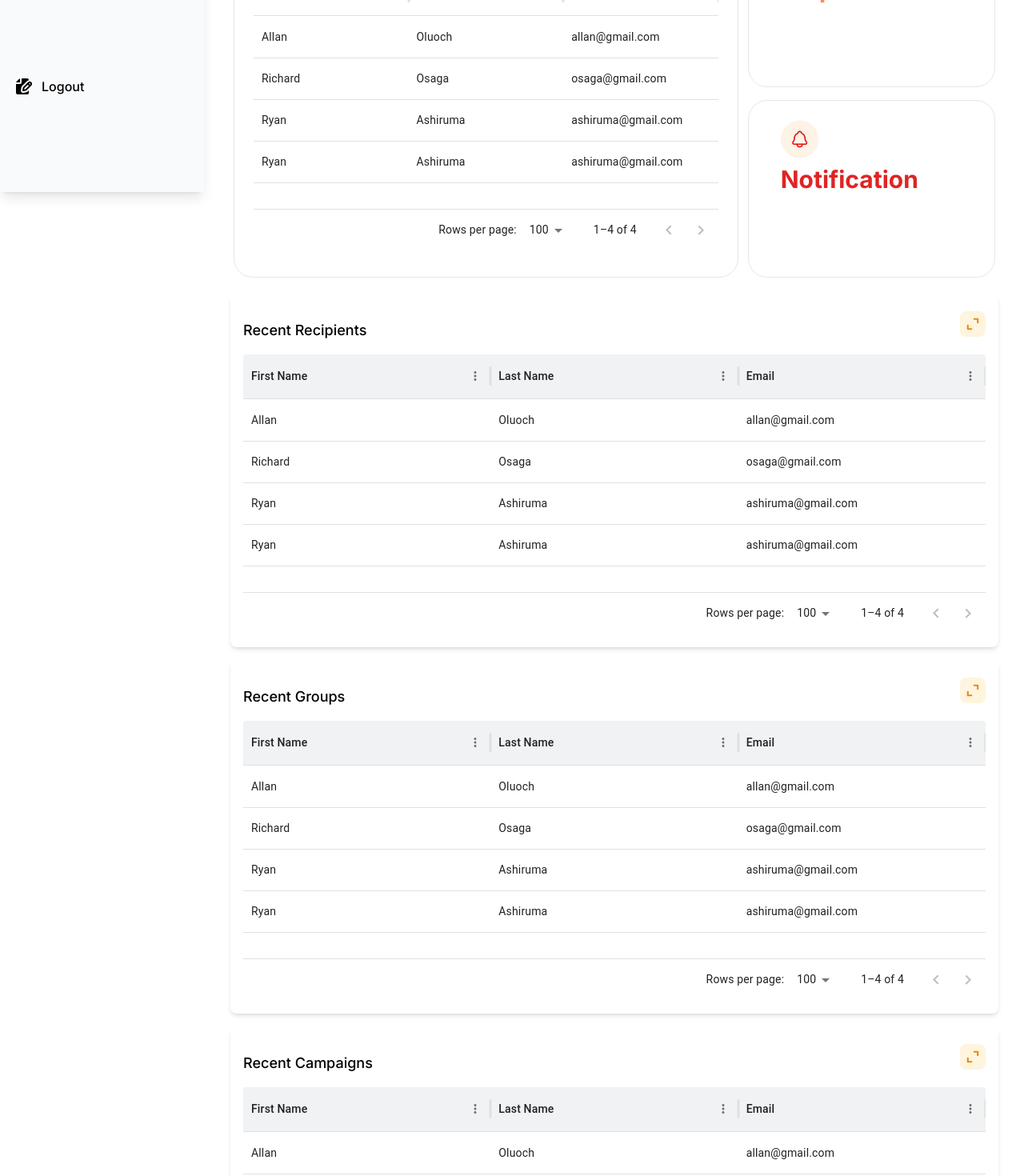
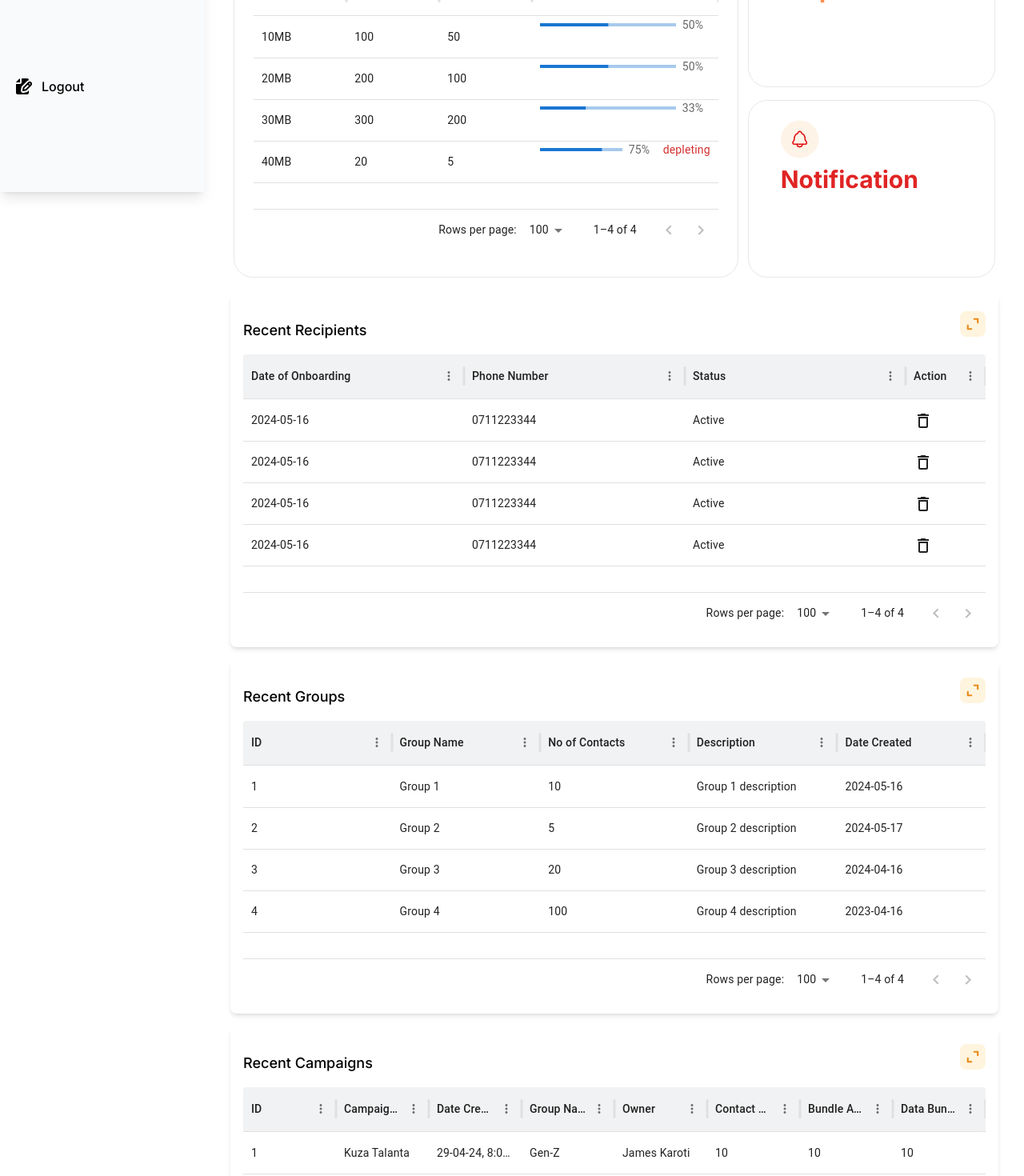
Before and after one commit to rosaga/PML_Frontend_V2, a Next.js app: page /apps/1/dashboard in a window 1280 px wide. Shown: the part 560-2030 px from the top of the page at 80% size. Built offline with nearby package versions, Linux system fonts and the light colour scheme; no server answers.

Commit message:
update to dashboards

```diff
--- a/src/app/apps/[appId]/dashboard/page.tsx
+++ b/src/app/apps/[appId]/dashboard/page.tsx
@@ -1,111 +1,208 @@
+"use client";
 import Sidebar from "@/components/sidebar/sidebar";
 import React from "react";
 import { DataGrid, GridRowsProp, GridColDef } from "@mui/x-data-grid";
 import Image from "next/image";
 import Button from '@mui/material/Button';
 import IosShareIcon from '@mui/icons-material/IosShare';
+import LinearProgress from '@mui/material/LinearProgress';
+import Box from '@mui/material/Box';
+import Typography from '@mui/material/Typography';
+import DeleteIcon from '@mui/icons-material/DeleteOutline';
+// import DeleteOutlineIcon from '@mui/icons-material/DeleteOutline';
+
+interface RowData {
+  id: number;
+  data_bundle: string;
+  units_bought: number;
+  unit_balance: number;
+  progress: number;
+}
 
 const Dashboard = () => {
-  const rows: GridRowsProp = [
+  const rows: GridRowsProp<RowData> = [
     {
       id: 1,
-      first_name: "Allan",
-      last_name: "Oluoch",
-      email: "allan@gmail.com",
+      data_bundle: '10MB',
+      units_bought: 100,
+      unit_balance: 50,
+      progress: 50,
     },
     {
       id: 2,
-      first_name: "Richard",
-      last_name: "Osaga",
-      email: "osaga@gmail.com",
+      data_bundle: '20MB',
+      units_bought: 200,
+      unit_balance: 100,
+      progress: 50,
     },
     {
       id: 3,
-      first_name: "Victor",
-      last_name: "Siderra",
-      email: "siderra@gmail.com",
+      data_bundle: '30MB',
+      units_bought: 300,
+      unit_balance: 200,
+      progress: 66.67,
     },
     {
-      id: 3,
-      first_name: "Ryan",
-      last_name: "Ashiruma",
-      email: "ashiruma@gmail.com",
+      id: 4,
+      data_bundle: '40MB',
+      units_bought: 20,
+      unit_balance: 5,
+      progress: 25,
     },
   ];
 
+  const calculateProgress = (unitsBought: number, unitBalance: number): number => {
+    return ((unitsBought - unitBalance) / unitsBought) * 100;
+  };
+
+  const renderProgress = (params: any) => {
+    const progress = calculateProgress(params.row.units_bought, params.row.unit_balance);
+    return (
+      <Box display="flex" alignItems="center">
+        <Box width="100%" mr={1}>
+          <LinearProgress variant="determinate" value={progress} />
+        </Box>
+        <Box minWidth={35}>
+          <Typography variant="body2" color="textSecondary">{`${Math.round(progress)}%`}</Typography>
+        </Box>
+        {progress > 70 && <Typography variant="body2" color="error" style={{ marginLeft: 8 }}>depleting</Typography>}
+      </Box>
+    );
+  };
+
   const columns: GridColDef[] = [
-    { field: "first_name", headerName: "First Name", flex: 1 },
-    { field: "last_name", headerName: "Last Name", flex: 1 },
-    { field: "email", headerName: "Email", flex: 1 },
+    { field: "data_bundle", headerName: "Data Bundle", flex: 1 },
+    { field: "units_bought", headerName: "Units Bought", flex: 1 },
+    { field: "unit_balance", headerName: "Unit Balance", flex: 1 },
+    { field: "progress", headerName: "Progress", flex: 2, renderCell: renderProgress },
   ];
 
   const rows1: GridRowsProp = [
     {
       id: 1,
-      date: "2024-05-16",
-      phone: "0711223344",
-      status: "ACTIVE",
+      date_of_onboarding: "2024-05-16",
+      phone_number: "0711223344",
+      status: "Active",
     },
     {
       id: 2,
-      date: "2024-05-16",
-      phone: "0711223344",
-      status: "ACTIVE",
+      date_of_onboarding: "2024-05-16",
+      phone_number: "0711223344",
+      status: "Active",
     },
     {
       id: 3,
-      date: "2024-05-16",
-      phone: "0711223344",
-      status: "ACTIVE",
+      date_of_onboarding: "2024-05-16",
+      phone_number: "0711223344",
+      status: "Active",
     },
     {
-      id: 3,
-      date: "2024-05-16",
-      phone: "0711223344",
-      status: "ACTIVE",
+      id: 4,
+      date_of_onboarding: "2024-05-16",
+      phone_number: "0711223344",
+      status: "Active",
     },
   ];
 
   const columns1: GridColDef[] = [
-    { field: "date", headerName: "Date of Onboarding", flex: 1 },
-    { field: "phone", headerName: "Phone No", flex: 1 },
+    { field: "date_of_onboarding", headerName: "Date of Onboarding", flex: 1 },
+    { field: "phone_number", headerName: "Phone Number", flex: 1 },
     { field: "status", headerName: "Status", flex: 1 },
+    { field: "Action", headerName: "Action", flex: 0, renderCell: (params) => <DeleteIcon /> },
   ];
-
   const rows2: GridRowsProp = [
     {
       id: 1,
-      date: "2024-05-16",
-      phone: "0711223344",
-      status: "ACTIVE",
+      group_name: "Group 1",
+      no_contact: 10,
+      description: "Group 1 description",
+      date_created: "2024-05-16",
     },
     {
-      id: 2,
-      date: "2024-05-16",
-      phone: "0711223344",
-      status: "ACTIVE",
+      id:2,
+      group_name: "Group 2",
+      no_contact: 5,
+      description: "Group 2 description",
+      date_created: "2024-05-17",
     },
     {
-      id: 3,
-      date: "2024-05-16",
-      phone: "0711223344",
-      status: "ACTIVE",
+      id:3,
+      group_name: "Group 3",
+      no_contact: 20,
+      description: "Group 3 description",
+      date_created: "2024-04-16",
     },
     {
-      id: 3,
-      date: "2024-05-16",
-      phone: "0711223344",
-      status: "ACTIVE",
+      id:4,
+      group_name: "Group 4",
+      no_contact: 100,
+      description: "Group 4 description",
+      date_created: "2023-04-16",
     },
   ];
 
   const columns2: GridColDef[] = [
-    { field: "date", headerName: "ID", flex: 1 },
-    { field: "phone", headerName: "Group Name", flex: 1 },
-    { field: "status", headerName: "No of Contacts", flex: 1 },
-    { field: "phone", headerName: "Description", flex: 1 },
-    { field: "status", headerName: "Date Created", flex: 1 },
+    { field: "id", headerName: "ID", flex: 1 },
+    { field: "group_name", headerName: "Group Name", flex: 1 },
+    { field: "no_contact", headerName: "No of Contacts", flex: 1 },
+    { field: "description", headerName: "Description", flex: 1 },
+    { field: "date_created", headerName: "Date Created", flex: 1 },
   ];
+  const rows3: GridRowsProp = [
+    {
+      id: 1,
+      campaign_name: "Kuza Talanta",
+      date_created: "29-04-24, 8:00pm",
+      group_name: "Gen-Z",
+      owner: "James Karoti",
+      contact_counts: 10,
+      bundle_amount: 10,
+      data_bundle_type: 10,
+    },
+    {
+      id: 2,
+      campaign_name: "Kuza Talanta",
+      date_created: "29-04-24, 8:00pm",
+      group_name: "Gen-Z",
+      owner: "James Karoti",
+      contact_counts: 10,
+      bundle_amount: 10,
+      data_bundle_type: 10,
+    },
+    {
+      id: 3,
+      campaign_name: "Kuza Talanta",
+      date_created: "29-04-24, 8:00pm",
+      group_name: "Gen-Z",
+      owner: "James Karoti",
+      contact_counts: 10,
+      bundle_amount: 10,
+      data_bundle_type: 10,
+    },
+    {
+      id: 4,
+      campaign_name: "Kuza Talanta",
+      date_created: "29-04-24, 8:00pm",
+      group_name: "Gen-Z",
+      owner: "James Karoti",
+      contact_counts: 10,
+      bundle_amount: 10,
+      data_bundle_type: 10,
+    },
+  ];
+
+  const columns3: GridColDef[] = [
+    { field: "id", headerName: "ID", flex: 1 },
+    { field: "campaign_name", headerName: "Campaign Name", flex: 1 },
+    { field: "date_created", headerName: "Date Created", flex: 1 },
+    { field: "group_name", headerName: "Group Name", flex: 1 },
+    { field: "owner", headerName: "Owner", flex: 1 },
+    { field: "contact_counts", headerName: "Contact Counts", flex: 1 },
+    { field: "bundle_amount", headerName: "Bundle Amount", flex: 1 },
+    { field: "data_bundle_type", headerName: "Data Bundle Type", flex: 1 },
+  ];
+
+
 
   return (
     <div className="p-4 sm:ml-64 h-screen ">
@@ -114,13 +211,13 @@ const Dashboard = () => {
           <div className="border-[1.5px] rounded-3xl">
             <div className="p-8">
               <p className="m-1 font-semibold text-lg">Summary Tiles</p>
-              <div className="flex items-center justify-between"><p className="m-1 text-md">Data Rewards Summary</p>
+              <div className="flex items-center justify-between">
+                <p className="m-1 text-md">Data Rewards Summary</p>
                 <Button variant="outlined" startIcon={<IosShareIcon />}>
                   Export
-      </Button></div>
-
+                </Button>
               </div>
-
+            </div>
             <div className="grid grid-cols-4 gap-4 p-8">
               <div className="border-1 shadow-sm rounded-lg p-6 flex flex-col">
                 <div className="flex justify-between items-center mb-4">
@@ -129,7 +226,7 @@ const Dashboard = () => {
                     <span>
                       <Image
                         style={{ color: "#F58426" }}
-                        className="w-12 h-12  rounded-lg "
+                        className="w-12 h-12 rounded-lg"
                         width={60}
                         height={60}
                         src="/images/Icon-0.svg"
@@ -150,7 +247,7 @@ const Dashboard = () => {
                     <span>
                       <Image
                         style={{ color: "#F58426" }}
-                        className="w-12 h-12  rounded-lg "
+                        className="w-12 h-12 rounded-lg"
                         width={60}
                         height={60}
                         src="/images/Icon-1.svg"
@@ -171,7 +268,7 @@ const Dashboard = () => {
                     <span>
                       <Image
                         style={{ color: "#F58426" }}
-                        className="w-12 h-12  rounded-lg "
+                        className="w-12 h-12 rounded-lg"
                         width={60}
                         height={60}
                         src="/images/Icon-1.svg"
@@ -192,7 +289,7 @@ const Dashboard = () => {
                     <span>
                       <Image
                         style={{ color: "#F58426" }}
-                        className="w-12 h-12  rounded-lg "
+                        className="w-12 h-12 rounded-lg"
                         width={60}
                         height={60}
                         src="/images/Icon-3.svg"
@@ -209,10 +306,8 @@ const Dashboard = () => {
             </div>
           </div>
           <div className="grid grid-cols-3 gap-3 my-4 p-1">
-
             <div className="col-span-2 rounded-3xl border-[1.5px] font-semibold text-md p-6">
               <p className="mt-2 font-medium text-lg">Data Balance</p>
-
               <div className="mt-4">
                 <div style={{ height: 350, width: "100%" }}>
                   <DataGrid
@@ -232,13 +327,13 @@ const Dashboard = () => {
                 <span>
                   <Image
                     style={{ color: "#F58426" }}
-                        className="w-12 h-12 ml-4 rounded-lg "
+                    className="w-12 h-12 ml-4 rounded-lg"
                     width={60}
                     height={60}
                     src="/images/help.svg"
                     blurDataURL="/bluriconloader.png"
                     placeholder="blur"
-                        alt="Recipients reached"
+                    alt="Help"
                     priority
                   />
                 </span>
@@ -248,13 +343,13 @@ const Dashboard = () => {
                 <span>
                   <Image
                     style={{ color: "#F58426" }}
-                        className="w-12 h-12 ml-4 rounded-lg "
+                    className="w-12 h-12 ml-4 rounded-lg"
                     width={60}
                     height={60}
                     src="/images/noti.svg"
                     blurDataURL="/bluriconloader.png"
                     placeholder="blur"
-                        alt="Recipients reached"
+                    alt="Notification"
                     priority
                   />
                 </span>
@@ -262,7 +357,6 @@ const Dashboard = () => {
               </div>
             </div>
           </div>
-
           <div className="flex flex-col">
             <div className="p-4 shadow-md rounded-lg">
               <div className="flex items-center justify-between">
@@ -270,13 +364,13 @@ const Dashboard = () => {
                 <span>
                   <Image
                     style={{ color: "#F58426" }}
-                        className="w-8 h-8 ml-4 rounded-lg "
+                    className="w-8 h-8 ml-4 rounded-lg"
                     width={60}
                     height={60}
                     src="/images/Expand.svg"
                     blurDataURL="/bluriconloader.png"
                     placeholder="blur"
-                        alt="Recipients reached"
+                    alt="Expand"
                     priority
                   />
                 </span>
@@ -284,8 +378,8 @@ const Dashboard = () => {
               <div className="mt-4">
                 <div style={{ height: 350, width: "100%" }}>
                   <DataGrid
-                  rows={rows}
-                  columns={columns}
+                    rows={rows1}
+                    columns={columns1}
                     sx={{
                       "& .MuiDataGrid-columnHeader": {
                         backgroundColor: "#F1F2F3",
@@ -304,23 +398,22 @@ const Dashboard = () => {
                 <span>
                   <Image
                     style={{ color: "#F58426" }}
-                        className="w-8 h-8 ml-4 rounded-lg "
+                    className="w-8 h-8 ml-4 rounded-lg"
                     width={60}
                     height={60}
                     src="/images/Expand.svg"
                     blurDataURL="/bluriconloader.png"
                     placeholder="blur"
-                        alt="Recipients reached"
+                    alt="Expand"
                     priority
                   />
                 </span>
               </div>
-
               <div className="mt-4">
                 <div style={{ height: 350, width: "100%" }}>
                   <DataGrid
-                  rows={rows}
-                  columns={columns}
+                    rows={rows2}
+                    columns={columns2}
                     sx={{
                       "& .MuiDataGrid-columnHeader": {
                         backgroundColor: "#F1F2F3",
@@ -339,23 +432,22 @@ const Dashboard = () => {
                 <span>
                   <Image
                     style={{ color: "#F58426" }}
-                        className="w-8 h-8 ml-4 rounded-lg "
+                    className="w-8 h-8 ml-4 rounded-lg"
                     width={60}
                     height={60}
                     src="/images/Expand.svg"
                     blurDataURL="/bluriconloader.png"
                     placeholder="blur"
-                        alt="Recipients reached"
+                    alt="Expand"
                     priority
                   />
                 </span>
               </div>
-
               <div className="mt-4">
                 <div style={{ height: 350, width: "100%" }}>
                   <DataGrid
-                  rows={rows}
-                  columns={columns}
+                    rows={rows3}
+                    columns={columns3}
                     sx={{
                       "& .MuiDataGrid-columnHeader": {
                         backgroundColor: "#F1F2F3",
```
Lines whose indentation alone changed are shown as unchanged.
